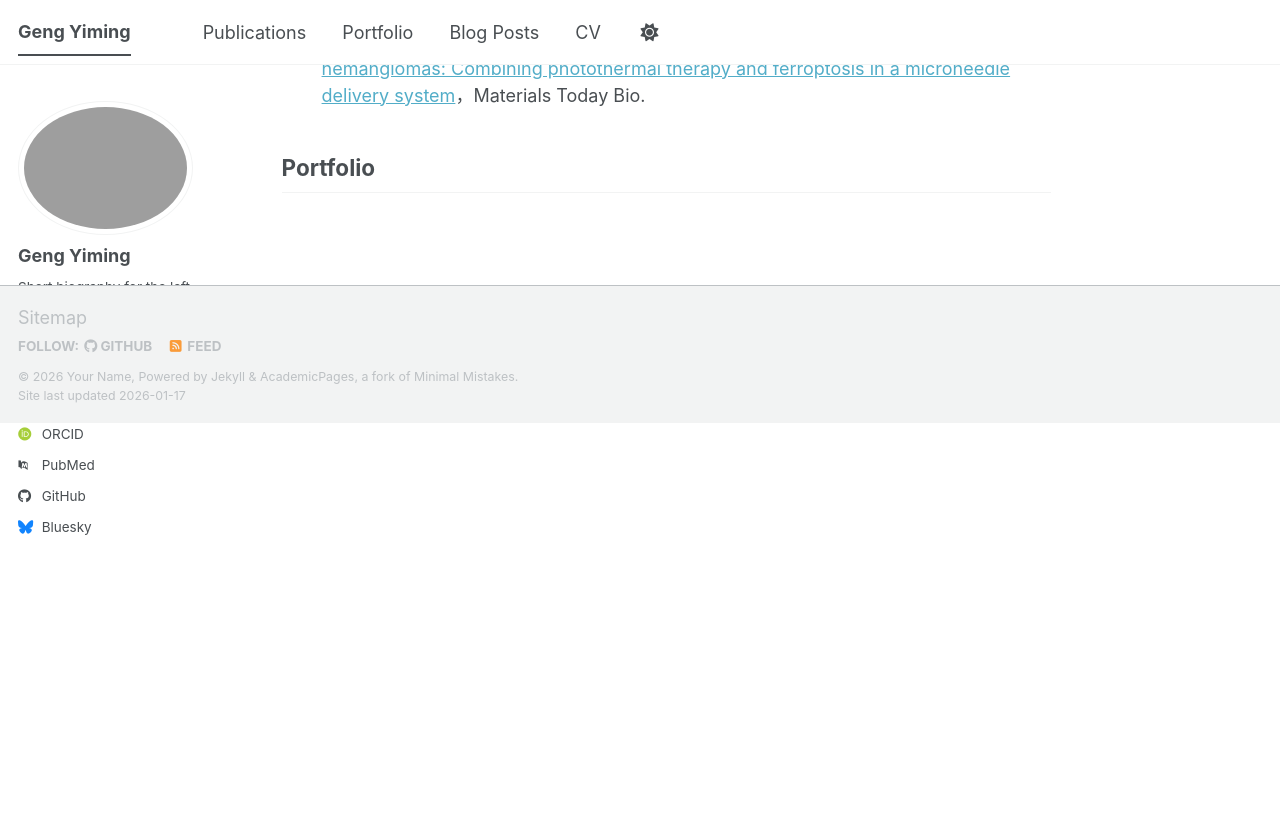
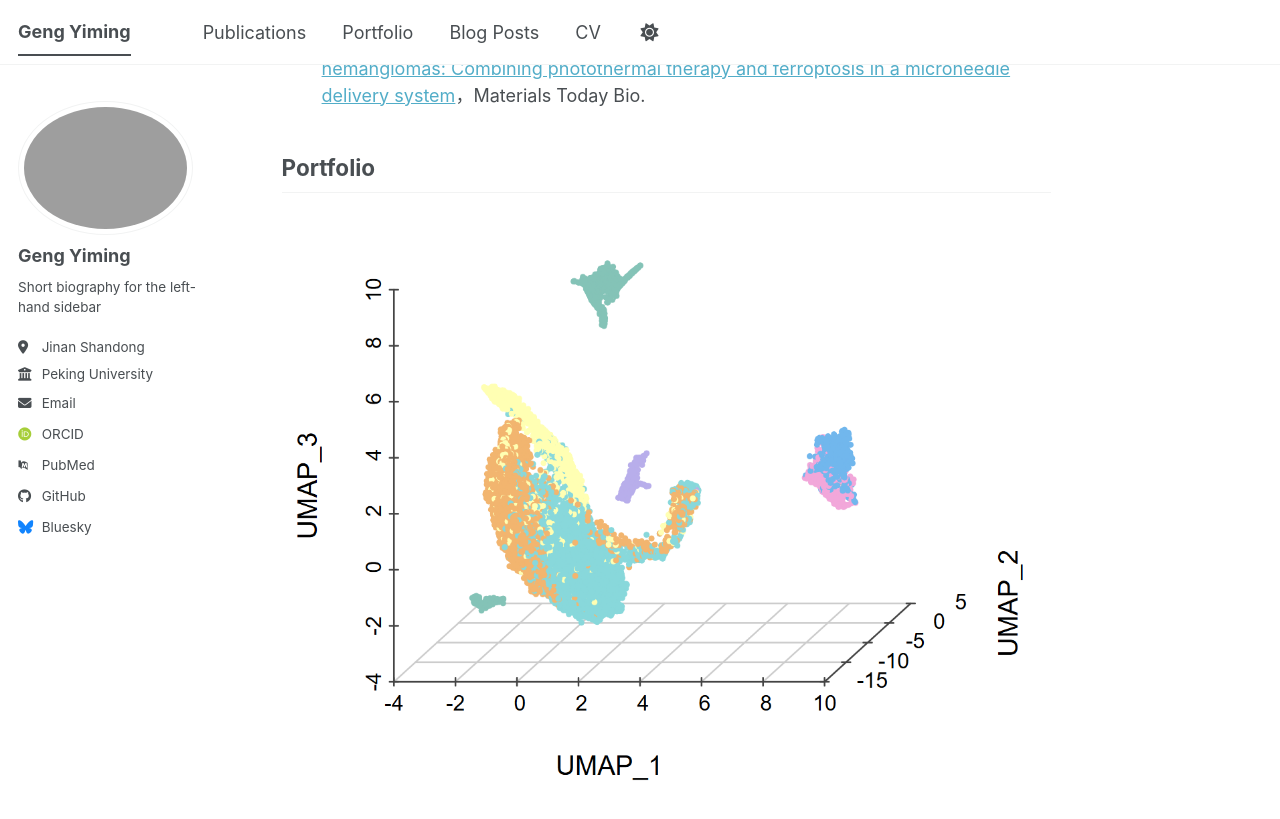
Before and after one commit to GENGYIM/GENGYIM.github.io, a Jekyll site: the page built from _pages/about.md, in a window 1280 px wide and 900 px high, scrolled down 1027 px. Shown: the top 819 px of the window. Built offline with Jekyll 4.4.1, drawn with Linux system fonts in a browser that asks for light colours; some web fonts are replaced; a script bundle is joined from its source files by our own code; library files that are not in the unit come from our copies.

Commit message:
Update about.md

```diff
--- a/_pages/about.md
+++ b/_pages/about.md
@@ -26,3 +26,4 @@ The construction of various nanodrug delivery systems and their applications in
 4. Yiming Geng*, Cancan Meng*, Hanzhi Zhang* et al. [A novel therapeutic approach to hemangiomas: Combining photothermal therapy and ferroptosis in a microneedle delivery system](https://www.sciencedirect.com/science/article/pii/S2590006425003072)，Materials Today Bio.
 
 ## Portfolio
+![项目详情图](/images/屏幕截图 2026-01-17 100352.png "AI 心电图分析项目演示图")
```
